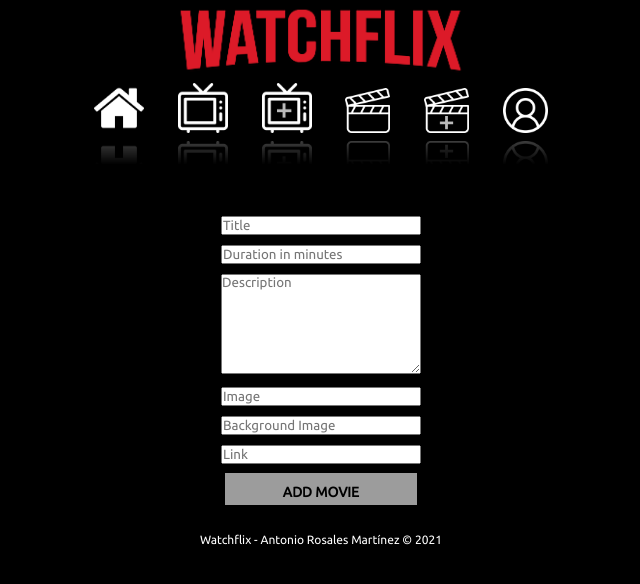
After one commit to lethamburn/php_watchflix, a Symfony app: template templates/Form/form2.html.twig in a window 1280 px wide. The commit adds this page. Shown: the top 584 px of the page, without its empty margins (319-959 px from the left). Run offline with Twig, Linux system fonts and the light colour scheme; the template is opened without the code that fills it, so the values that code supplies are empty; some libraries are stand-ins or nearby versions.

Commit message:
FEAT movies controller + twig + delete

```diff
--- /dev/null
+++ b/templates/Form/form2.html.twig
@@ -0,0 +1,20 @@
+{% extends "base.html.twig" %}
+
+{% block body %}
+    <form method="POST" class="form">
+     <div class="input-container ic1">
+        <input class="input" type="text" name="title" placeholder="Title" />
+         <div class="input-container ic1">
+        <input class="input" type="number" name="duration" placeholder="Duration in minutes"/>
+         <div class="input-container ic1">
+        <textarea maxlength="255"class="input" type="text" name="description" placeholder="Description"></textarea>
+         <div class="input-container ic1">
+        <input class="input" type="text" name="image" placeholder="Image" />
+         <div class="input-container ic1">
+        <input class="input" type="text" name="background" placeholder="Background Image" />
+         <div class="input-container ic1">
+          <input class="input" type="text" name="link" placeholder="Link" />
+          <br />
+        <button class="submit btn" type="submit">Add Movie</button>
+    </form>
+{% endblock %}
--- a/templates/base.html.twig
+++ b/templates/base.html.twig
@@ -28,6 +28,8 @@
 					<a class="navlink" href="{{path('home')}}"><img class="nav-icon" src="/images/home.png"/></a>
 					<a class="navlink" href="{{path('shows')}}"><img class="nav-icon" src="/images/tv.png"/></a>
 					<a class="navlink" href="{{path('formulario')}}"><img class="nav-icon" src="/images/tvplus.png"/></a>
+					<a class="navlink" href="{{path('movies')}}"><img class="nav-icon-user" src="/images/movies.png"/></a>
+					<a class="navlink" href="{{path('formulario2')}}"><img class="nav-icon-user" src="/images/moviesplus.png"/></a>
 					<a class="navlink" href=""><img class="nav-icon-user" src="/images/user.png"/></a>
 				</nav>
 			</header>
```
Also changed, not shown: src/Controller/DefaultController.php (+64 -0 lines), templates/Movies/movie.html.twig (added, +29 -0 lines), templates/Movies/movies.html.twig (added, +14 -0 lines), public/images/movies.png, public/images/moviesplus.png (added), templates/Form/form.html copy.twig (renamed from templates/Form/form.html.twig).
